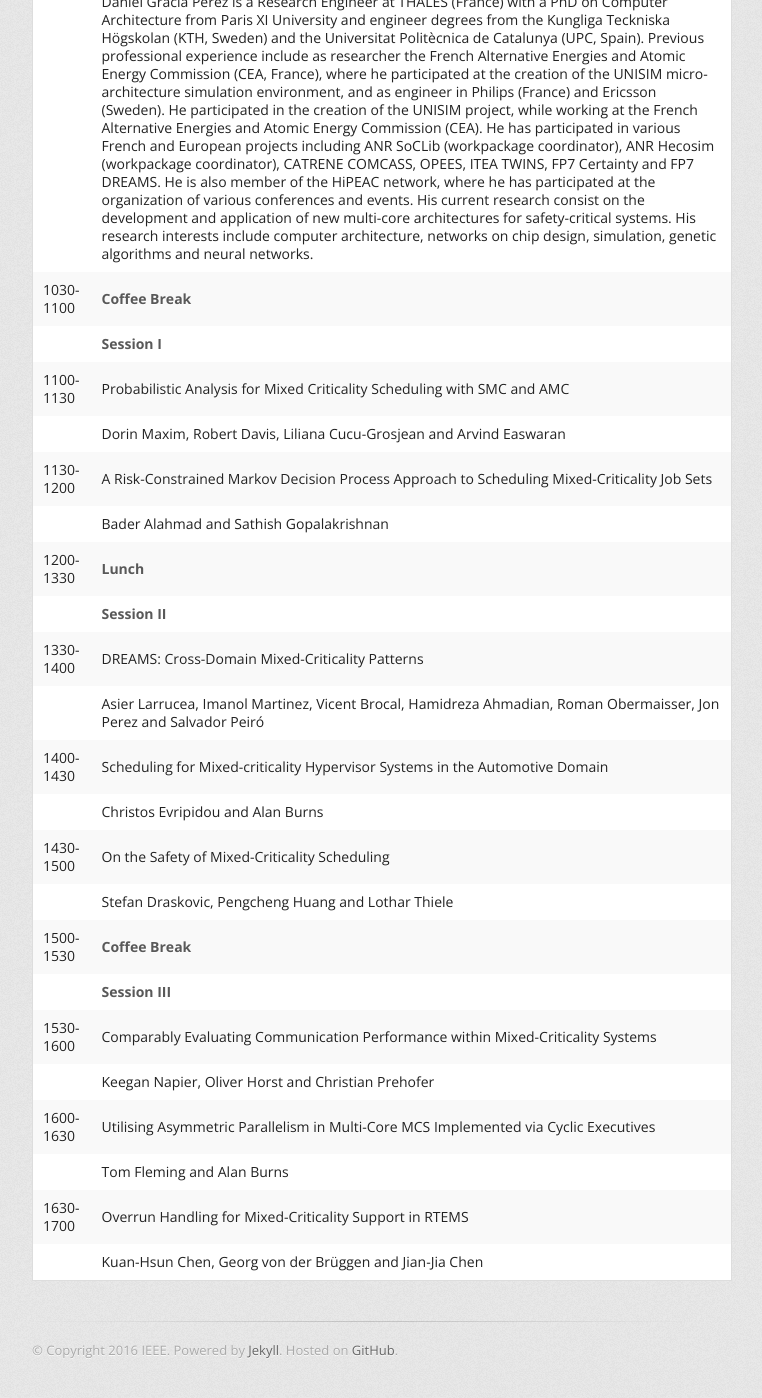
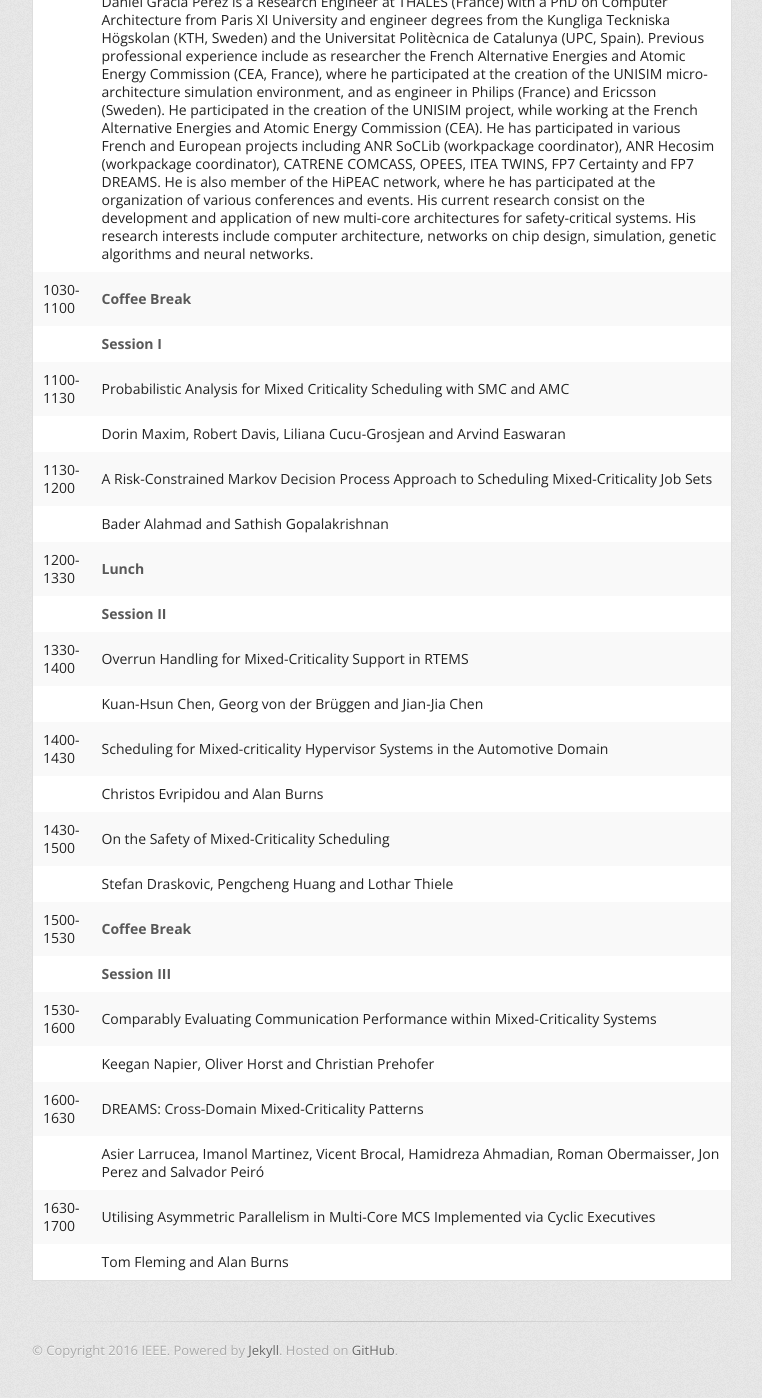
Before and after one commit to GSathish/wmc2016, a Jekyll site: the page built from program/index.html, in a window 1280 px wide and 1400 px high, scrolled down 743 px. Shown: the whole window, without its empty margins (258-1020 px from the left). Built offline with Jekyll 4.4.1, drawn with Linux system fonts in a browser that asks for light colours; part of the change alters nothing that is shown.

```diff
--- a/program/index.html
+++ b/program/index.html
@@ -35,8 +35,8 @@ description: WMC 2016 Program
   <tr><td></td><td>Bader Alahmad and Sathish Gopalakrishnan</td></tr>
   <tr><td>1200-1330</td><td><strong>Lunch</strong></td></tr>
   <tr><td></td><td><strong>Session II</strong></td></tr>
-  <tr><td>1330-1400</td><td>DREAMS: Cross-Domain Mixed-Criticality Patterns</td></tr>
-  <tr><td></td><td>Asier Larrucea, Imanol Martinez, Vicent Brocal, Hamidreza Ahmadian, Roman Obermaisser, Jon Perez and Salvador Peiró</td></tr>
+  <tr><td>1330-1400</td><td>Overrun Handling for Mixed-Criticality Support in RTEMS</td></tr>
+  <tr><td></td><td>Kuan-Hsun Chen, Georg von der Brüggen and Jian-Jia Chen</td></tr>
   <tr><td>1400-1430</td><td>Scheduling for Mixed-criticality Hypervisor Systems in the Automotive Domain</td></tr>
   <tr><td></td><td>Christos Evripidou and Alan Burns</td></tr>
   <tr><td>1430-1500</td><td>On the Safety of Mixed-Criticality Scheduling</td></tr>
@@ -45,8 +45,8 @@ description: WMC 2016 Program
   <tr><td></td><td><strong>Session III</strong></td></tr>
   <tr><td>1530-1600</td><td>Comparably Evaluating Communication Performance within Mixed-Criticality Systems</td></tr>
   <tr><td></td><td>Keegan Napier, Oliver Horst and Christian Prehofer</td></tr>
-  <tr><td>1600-1630</td><td>Utilising Asymmetric Parallelism in Multi-Core MCS Implemented via Cyclic Executives</td></tr>
+  <tr><td>1600-1630</td><td>DREAMS: Cross-Domain Mixed-Criticality Patterns</td></tr>
+  <tr><td></td><td>Asier Larrucea, Imanol Martinez, Vicent Brocal, Hamidreza Ahmadian, Roman Obermaisser, Jon Perez and Salvador Peiró</td></tr>
+  <tr><td>1630-1700</td><td>Utilising Asymmetric Parallelism in Multi-Core MCS Implemented via Cyclic Executives</td></tr>
   <tr><td></td><td>Tom Fleming and Alan Burns</td></tr>
-  <tr><td>1630-1700</td><td>Overrun Handling for Mixed-Criticality Support in RTEMS</td></tr>
-  <tr><td></td><td>Kuan-Hsun Chen, Georg von der Brüggen and Jian-Jia Chen</td></tr>
 </table>
```
